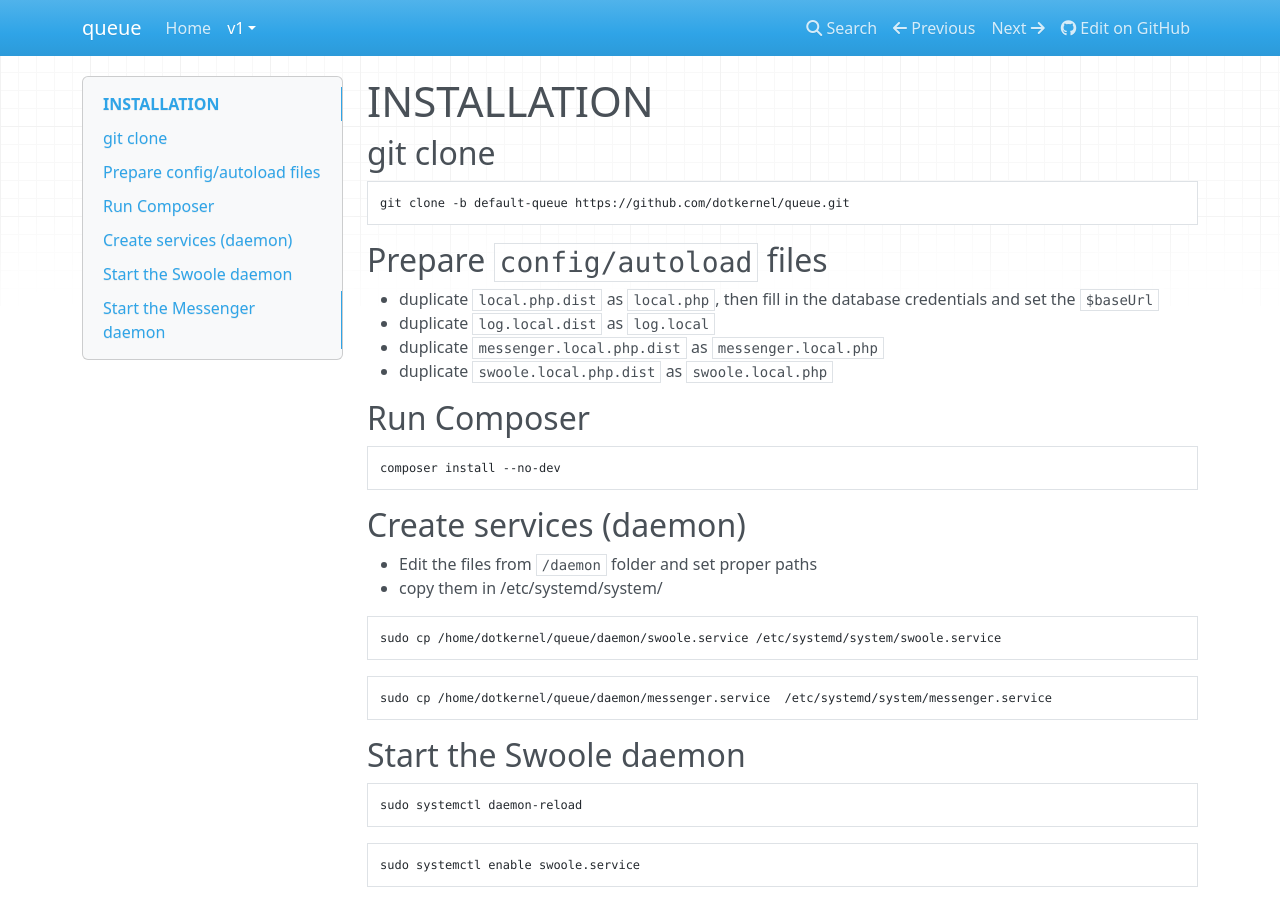
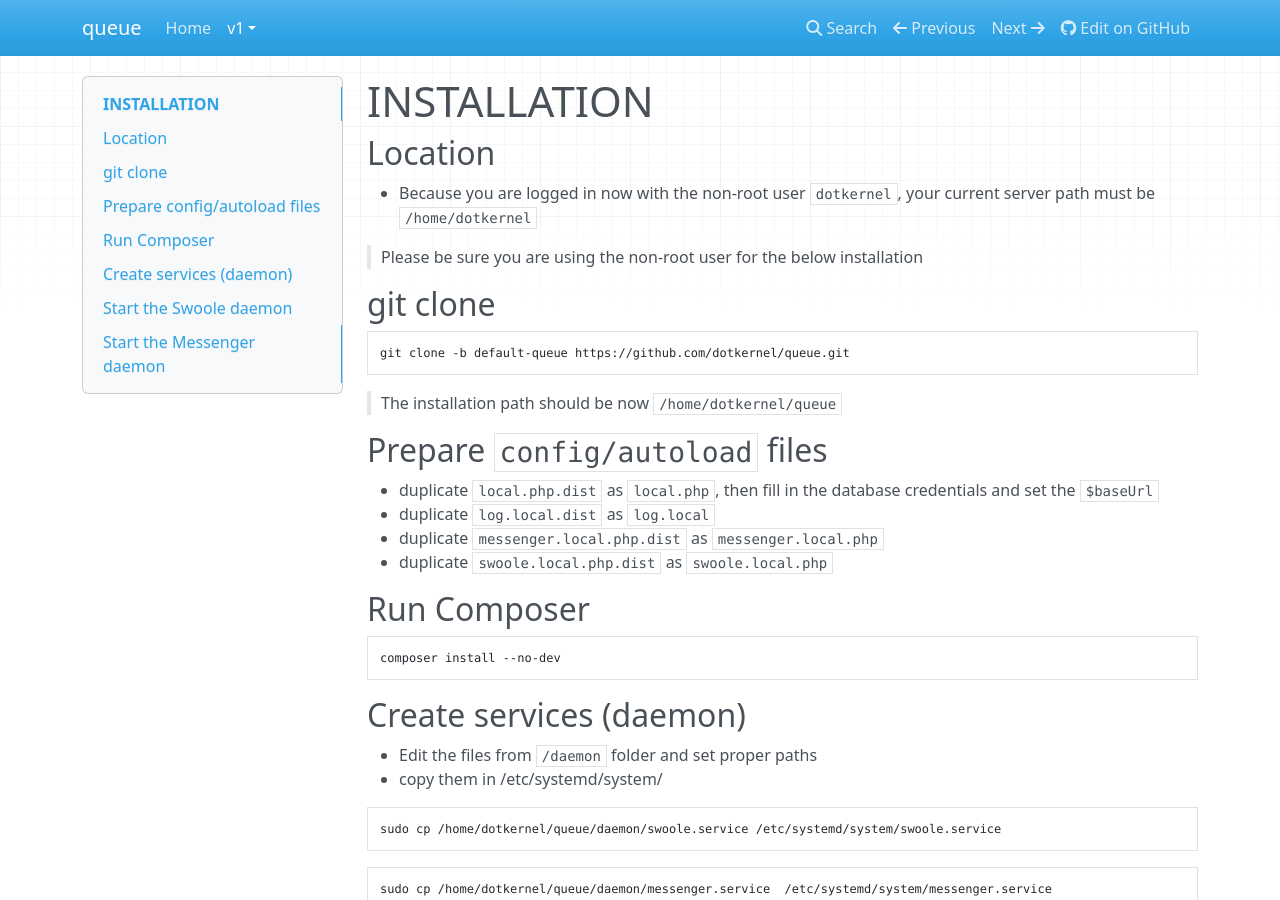
Before and after one commit to dotkernel/queue-documentation, an MkDocs documentation site: the page built from docs/book/v1/installation.md, in a window 1280 px wide and 900 px high. Built offline with MkDocs 1.6.1, drawn with Linux system fonts in a browser that asks for light colours; nearby versions of some CDN libraries.

Commit message:
add server path
Signed-off-by: arhimede <julian@dotkernel.com>

````diff
--- a/docs/book/v1/installation.md
+++ b/docs/book/v1/installation.md
@@ -1,10 +1,18 @@
 # INSTALLATION
+
+## Location
+
+- Because you are logged in now with the non-root user `dotkernel`, your current server path must be `/home/dotkernel`
+
+> Please be sure you are using the non-root user for the below installation
 
 ## git clone
 
 ```shell
 git clone -b default-queue https://github.com/dotkernel/queue.git
 ```
+
+> The installation path should be now `/home/dotkernel/queue`
 
 ## Prepare `config/autoload` files
 
````
